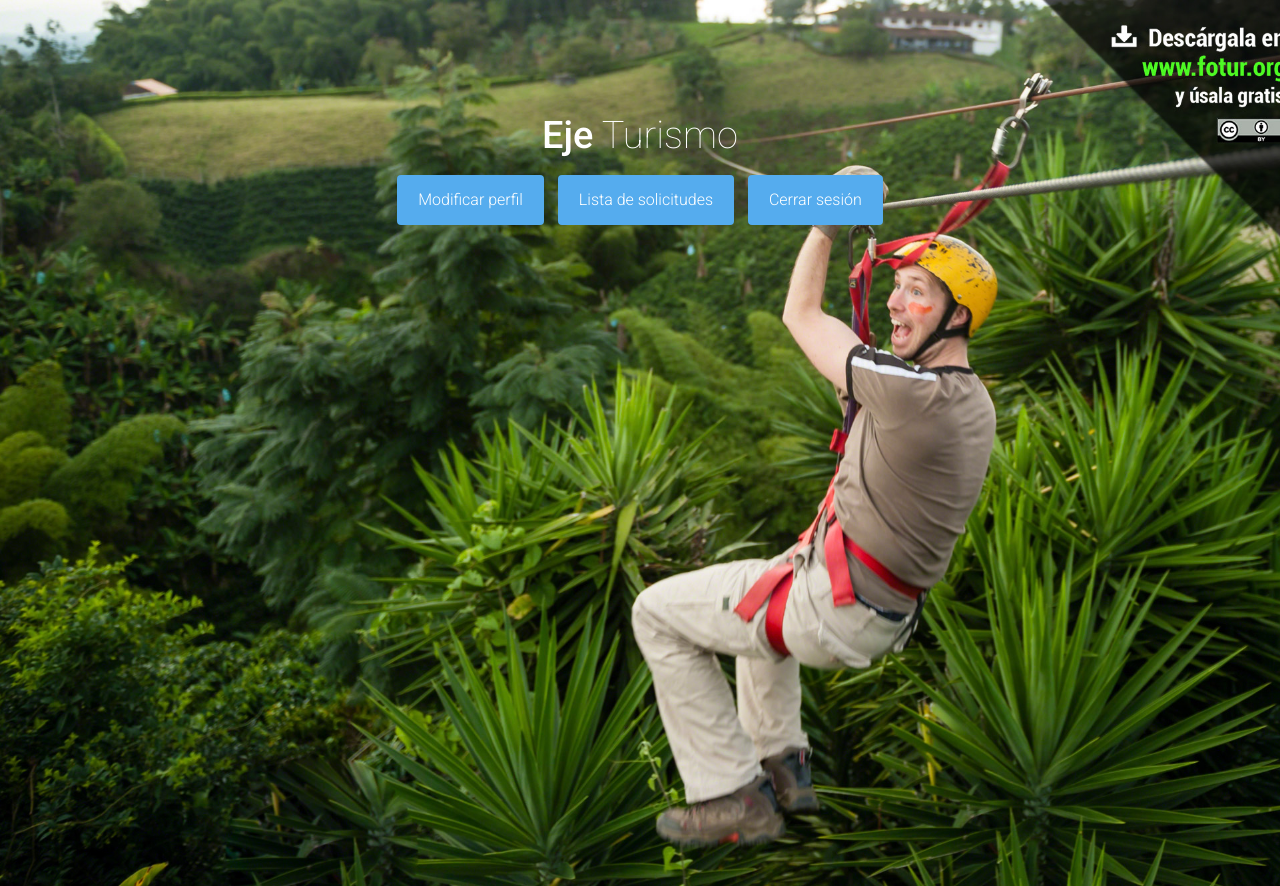
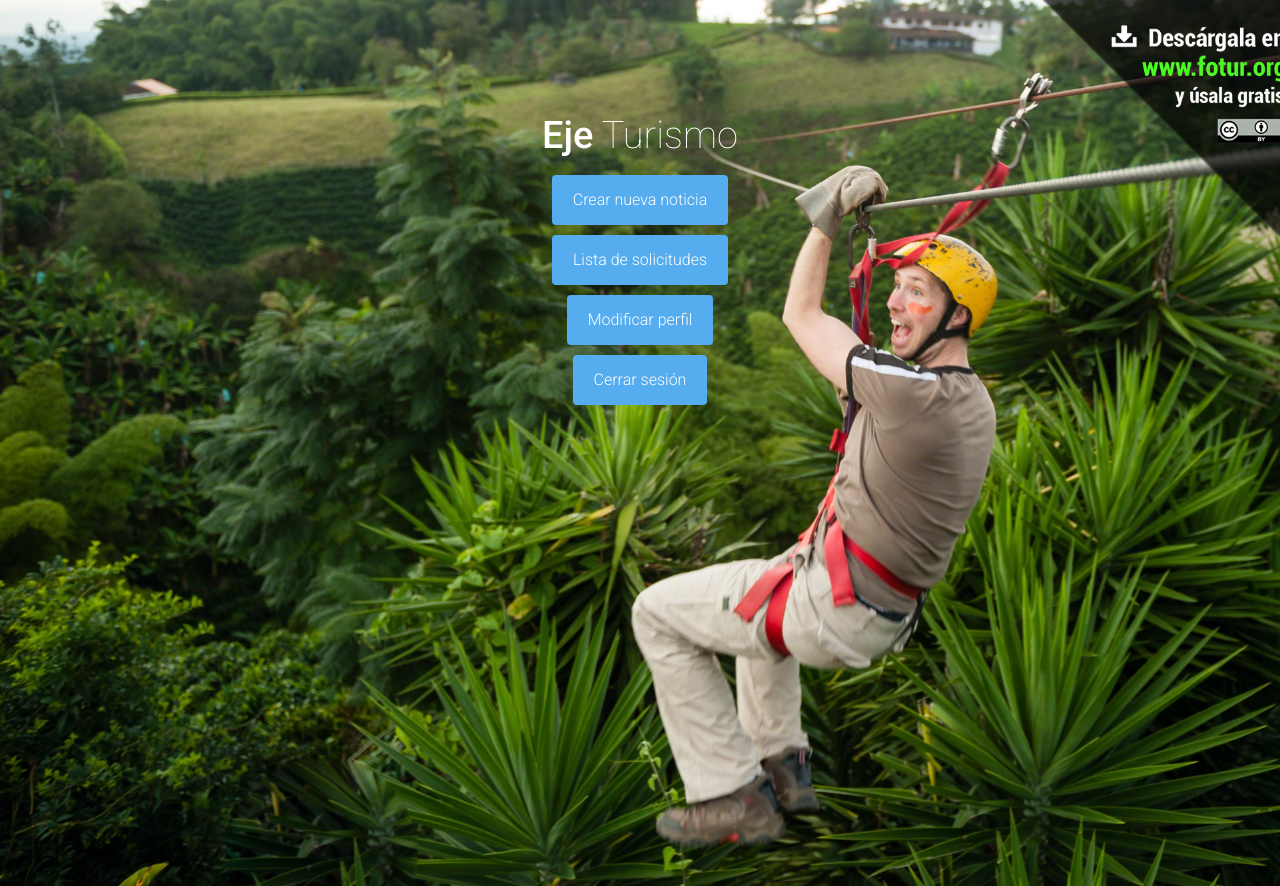
Before and after one commit to Luisda199824/EjeTurismo, a Django app: page /administrador/ in a window 1280 px wide. Run offline with Django 3.2, Linux system fonts and the light colour scheme; parts of the project's set-up code (start-up, migrations or seed data) failed here and were passed over; some libraries are stand-ins or nearby versions.

Commit message:
Organización de html general

```diff
--- a/templates/administrador/index.html
+++ b/templates/administrador/index.html
@@ -41,9 +41,16 @@
                   </div>
               </div>
               <div class="row">
-                    <a class="btn btn-link-1 btn-link-1-twitter" href="/administrador/modificar/perfil">Modificar perfil</a>
-                    <a class="btn btn-link-1 btn-link-1-twitter" href="/administrador/solicitudes">Lista de solicitudes</a>
-                    <a class="btn btn-link-1 btn-link-1-twitter" href="/">Cerrar sesión</a>
+                  <a class="btn btn-link-1 btn-link-1-twitter" href="/administrador/new/notice">Crear nueva noticia</a>
+              </div>
+              <div class="row">
+                  <a class="btn btn-link-1 btn-link-1-twitter" href="/administrador/solicitudes">Lista de solicitudes</a>
+              </div>
+              <div class="row">
+                  <a class="btn btn-link-1 btn-link-1-twitter" href="/administrador/modificar/perfil">Modificar perfil</a>
+              </div>
+              <div class="row">
+                  <a class="btn btn-link-1 btn-link-1-twitter" href="/">Cerrar sesión</a>
               </div>
             </div>
           </div>
--- a/templates/administrador/new_notice.html
+++ b/templates/administrador/new_notice.html
@@ -45,7 +45,7 @@
           <div class="col-md-9">
             <div class="x_panel">
                   <div class="x_title">
-                    <h2>Form Design</h2>
+                    <h2>Ingresa la noticia</h2>
                     <div class="clearfix"></div>
                   </div>
                   <div class="x_content">
```
